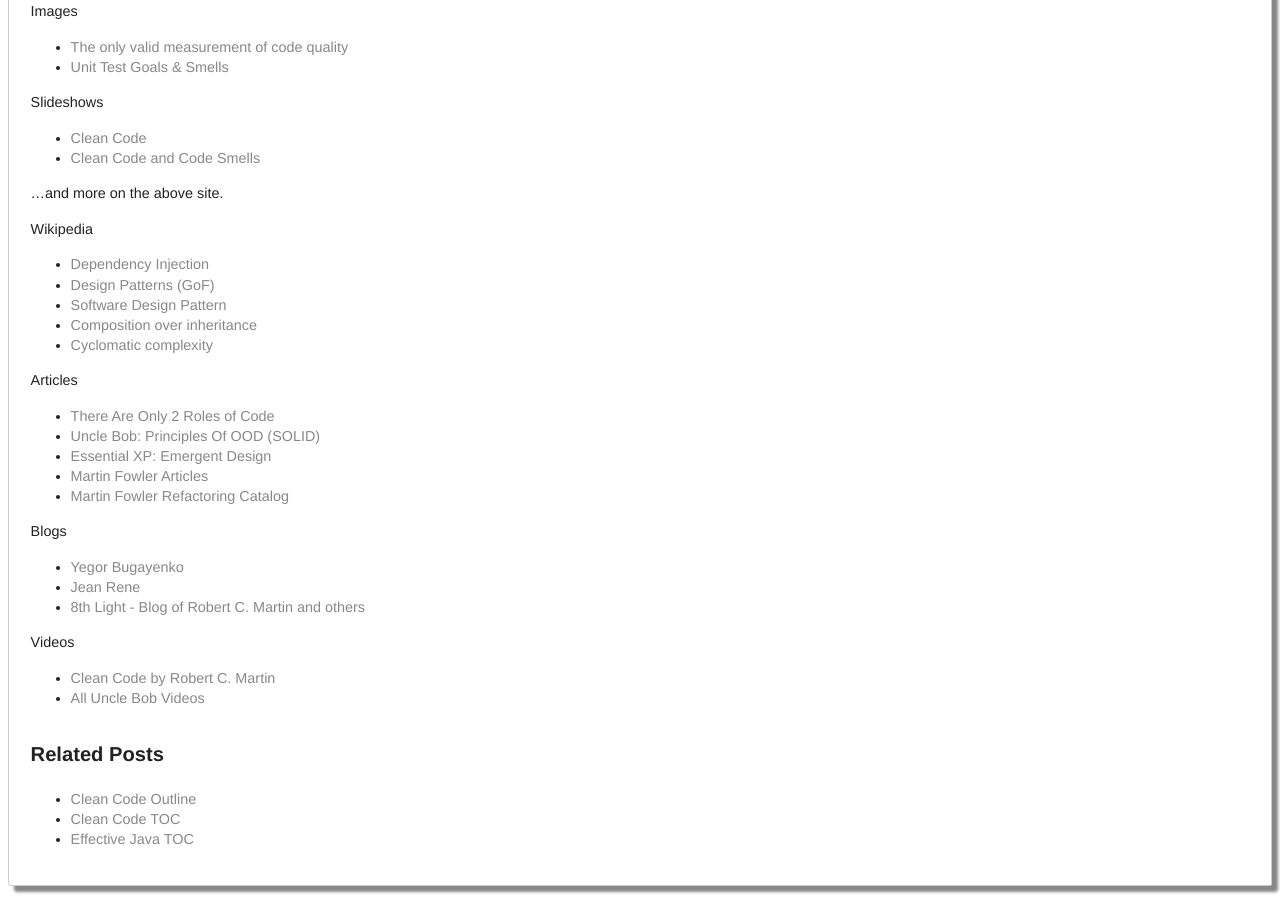
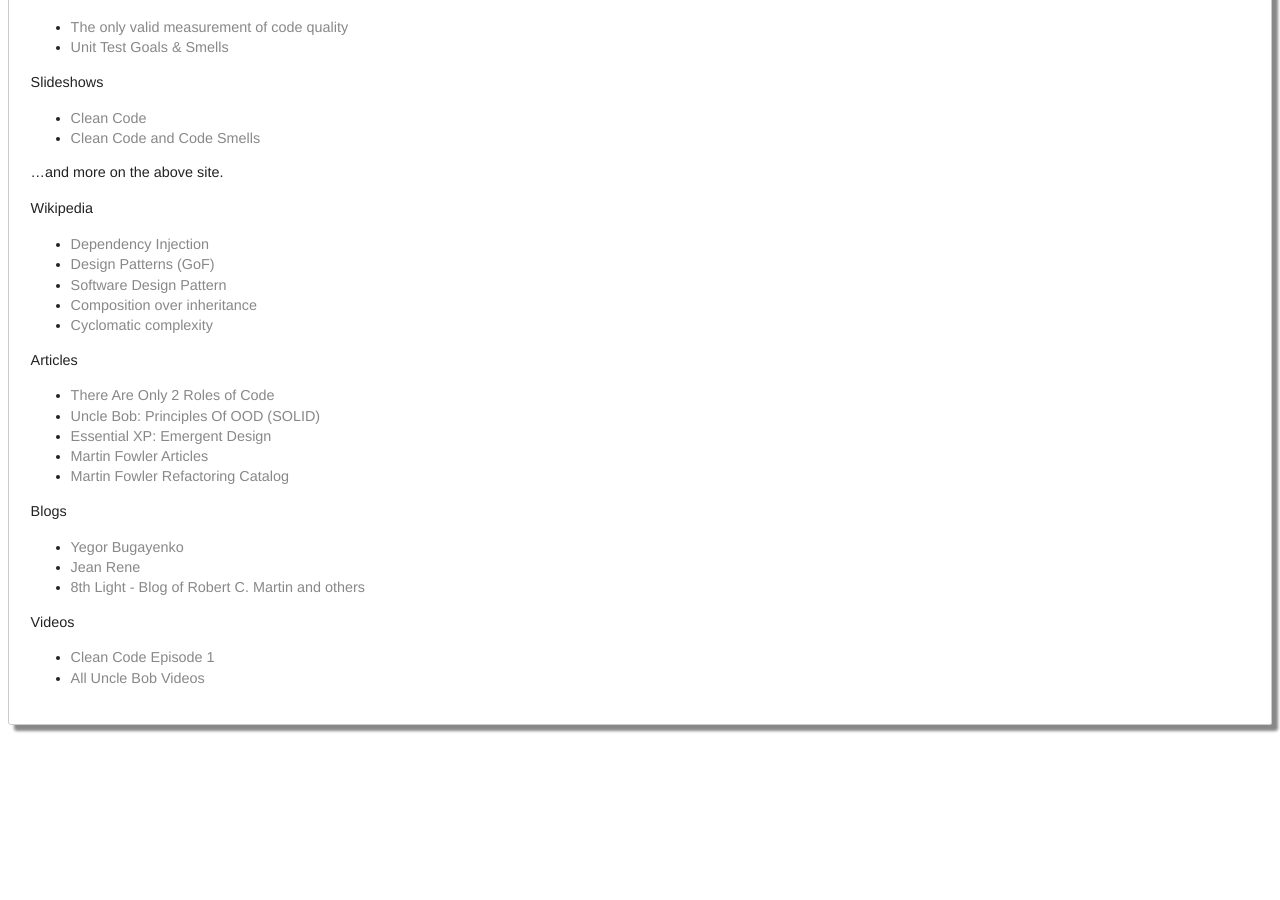
Before and after one commit to woj-tek/petozoltan.github.io, a Jekyll site: the page built from _posts/2016-08-20-clean-code-links.md, in a window 1280 px wide and 900 px high, scrolled down 706 px. Built offline with Jekyll 4.4.1, drawn with Linux system fonts in a browser that asks for light colours; after the commit the page ends 1445 px from its top, so only the background shows below that; some of the changed lines change nothing that is shown.

Commit message:
Update 2016-08-20-clean-code-links.md

```diff
--- a/_posts/2016-08-20-clean-code-links.md
+++ b/_posts/2016-08-20-clean-code-links.md
@@ -17,26 +17,26 @@
 
 Books
 
-* [Clean Code: A Handbook of Agile Software Craftsmanship (Robert C. Martin, 1994)](https://www.amazon.com/Clean-Code-Handbook-Software-Craftsmanship/dp/2)
-* [Design Patterns: Elements of Reusable Object-Oriented Software ("Gang of Four", 1994)](https://www.amazon.com/Design-Patterns-Elements-Reusable-Object-Oriented/dp/2/)
-* [Refactoring: Improving the Design of Existing Code (Martin Fowler, Kent Beck, ..., 1999)](https://www.amazon.com/Refactoring-Improving-Design-Existing-Code/dp/2/)
-* [Effective Java (2nd Edition, Joshua Bloch, 2008)](https://www.amazon.com/Effective-Java-2nd-Joshua-Bloch/dp/3)
+* [Clean Code: A Handbook of Agile Software Craftsmanship (Robert C. Martin, 1994)](https://www.amazon.com/Clean-Code-Handbook-Software-Craftsmanship/dp/0132350882)
+* [Design Patterns: Elements of Reusable Object-Oriented Software ("Gang of Four", 1994)](https://www.amazon.com/Design-Patterns-Elements-Reusable-Object-Oriented/dp/0201633612/)
+* [Refactoring: Improving the Design of Existing Code (Martin Fowler, Kent Beck, ..., 1999)](https://www.amazon.com/Refactoring-Improving-Design-Existing-Code/dp/0201485672/)
+* [Effective Java (2nd Edition, Joshua Bloch, 2008)](https://www.amazon.com/Effective-Java-2nd-Joshua-Bloch/dp/0321356683)
 * [The Clean Coder: A Code of Conduct for Professional Programmers (Robert C. Martin, 2011)](https://www.amazon.com/Clean-Coder-Conduct-Professional-Programmers/dp/0137081073)
 * [Code Complete: A Practical Handbook of Software Construction (Steve McConnell, 2nd, 2004](https://www.amazon.com/Code-Complete-Practical-Handbook-Construction/dp/0735619670)
 
 PDF
 
-* [Java Code Conventions (Sun, 1997)](http://www.oracle.com/technetwork/java/codeconventions-.pdf)
-* [Clean Code Cheat Sheet v2.4](http://www.planetgeek.ch/wp-content/uploads/4/11/Clean-Code-V2.4.pdf)
+* [Java Code Conventions (Sun, 1997)](http://www.oracle.com/technetwork/java/codeconventions-150003.pdf)
+* [Clean Code Cheat Sheet v2.4](http://www.planetgeek.ch/wp-content/uploads/2014/11/Clean-Code-V2.4.pdf)
 * [Uncle Bob: Principles Of OOD (SOLID)](http://butunclebob.com/ArticleS.UncleBob.PrinciplesOfOod)
 
 Java
 
-* [How to Write Doc Comments for the Javadoc Tool](http://www.oracle.com/technetwork/java/javase/documentation/index-.html)
+* [How to Write Doc Comments for the Javadoc Tool](http://www.oracle.com/technetwork/java/javase/documentation/index-137868.html)
 
 Images
 
-* [The only valid measurement of code quality](http://www.osnews.com/story/66/WTFs_m)
+* [The only valid measurement of code quality](http://www.osnews.com/story/19266/WTFs_m)
 * [Unit Test Goals & Smells](http://xunitpatterns.com/Goals-Smells.gif)
 
 Slideshows
@@ -70,11 +70,5 @@
 
 Videos
 
-* [Clean Code by Robert C. Martin](https://www.youtube.com/watch?v=SXkgYZw0evs&index=22&list=PLcr1-V2ySv4Tf_xSLj2MbQZr78fUVQAua)
+* [Clean Code Episode 1](https://cleancoders.com/episode/clean-code-episode-1/view)
 * [All Uncle Bob Videos](https://www.youtube.com/playlist?list=PLcr1-V2ySv4Tf_xSLj2MbQZr78fUVQAua)
-
-### Related Posts
-
-* [Clean Code Outline](https://petozoltan.github.io/2016/08/19/clean-code-outline.html)
-* [Clean Code TOC](https://petozoltan.github.io/2016/08/19/clean-code-toc.html)
-* [Effective Java TOC](https://petozoltan.github.io/2016/08/19/effective-java-toc.html)
```
